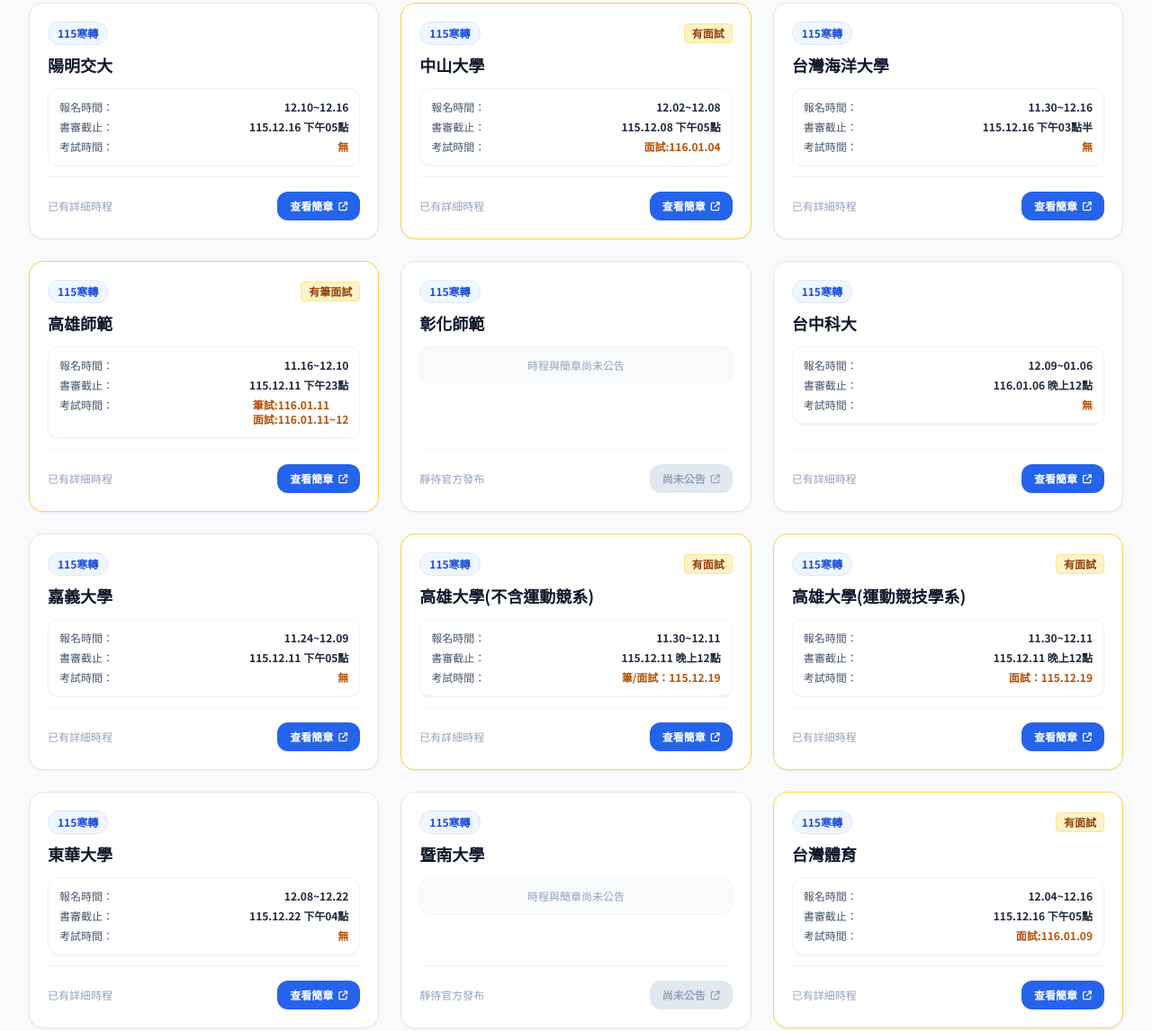
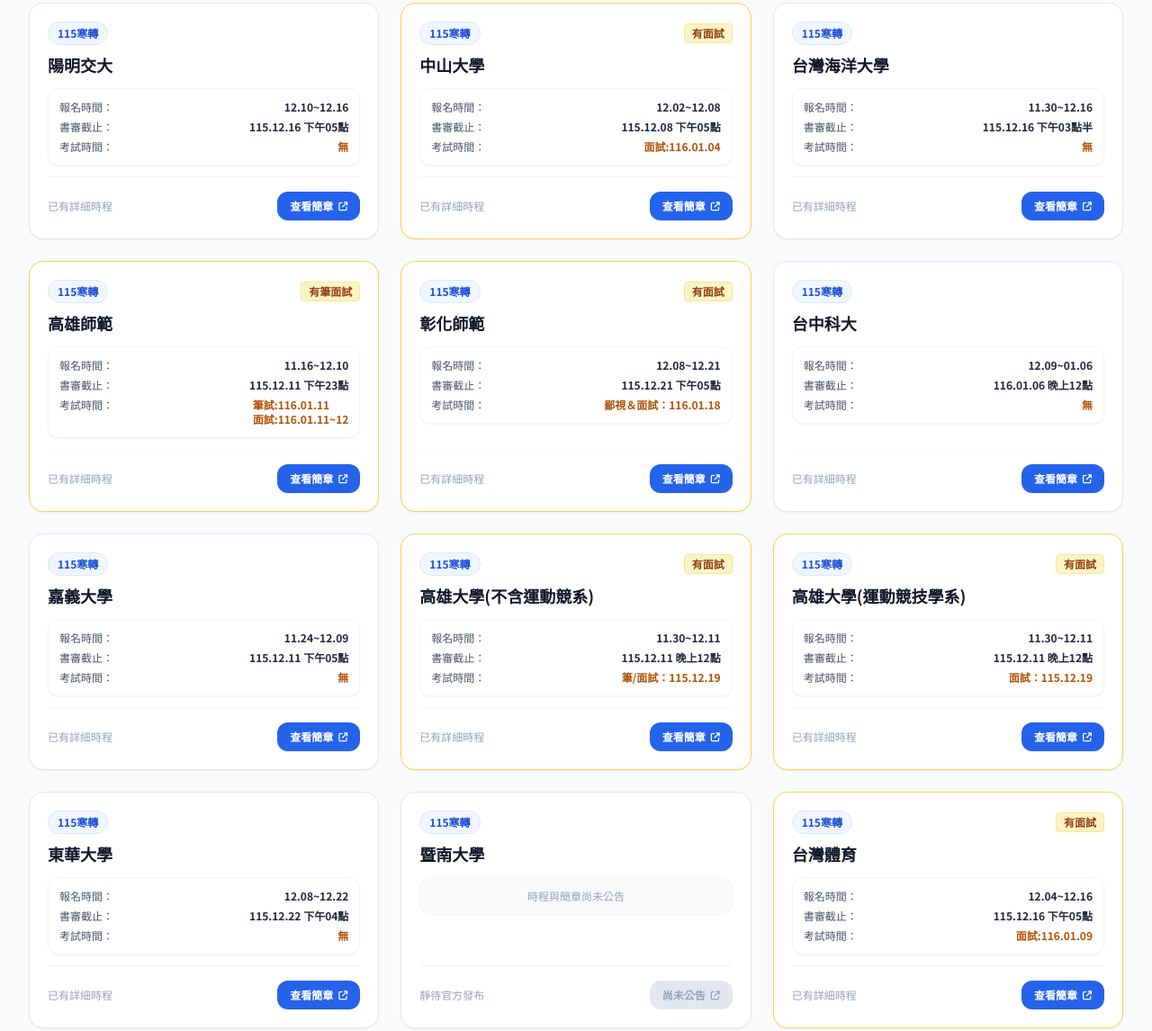
Before and after one commit to tkblong-men/winter-transfer-exam, a plain HTML site: page index.html in a window 1280 px wide. Shown: the part 641-1787 px from the top of the page at 90% size. Drawn offline with nearby package versions, Linux system fonts and the light colour scheme.

Commit message:
Update index.html

```diff
--- a/index.html
+++ b/index.html
@@ -152,7 +152,7 @@
             { name: "中山大學", reg: "12.02~12.08", docDeadline: "115.12.08 下午05點", exam: "面試:116.01.04", hasExam:  true, hasBrochure:  true, link: "https://drive.google.com/file/d/1OLeaKcvcs0gCm1KlsOs1RbfzEb0Xeu6N/view?usp=sharing" },
             { name: "台灣海洋大學", reg: "11.30~12.16", docDeadline: "115.12.16 下午03點半", exam: "無", hasExam: false, hasBrochure:  true, link: "https://drive.google.com/file/d/12GE4w2Hi_NFp7NDXhJnJv0aYpNKjThqP/view?usp=sharing" },
             { name: "高雄師範", reg: "11.16~12.10", docDeadline: "115.12.11 下午23點", exam: "筆試:116.01.11<br/>面試:116.01.11~12", hasExam: true, hasBrochure: true, link: "https://drive.google.com/file/d/1rqMlSS9P9J1XyfEWk8D6loAGbz1UGMJH/view?usp=sharing" },
-            { name: "彰化師範", reg: "-", docDeadline: "-", exam: "-", hasExam: false, hasBrochure: false, link: "#" },
+            { name: "彰化師範", reg: "12.08~12.21", docDeadline: "115.12.21 下午05點", exam: "鄙視＆面試：116.01.18", hasExam: true, hasBrochure: true, link: "https://drive.google.com/file/d/1CXD3xD5qc_7vo6Ul9uRsi4Ar5ewYrIR1/view?usp=sharing" },
             { name: "台中科大", reg: "12.09~01.06", docDeadline: "116.01.06 晚上12點", exam: "無", hasExam: false, hasBrochure:true, link: "https://drive.google.com/file/d/1fBUCkg0AmWxMiqEijwmPH_mNTJYsOK19/view?usp=sharing" },
             { name: "嘉義大學", reg: "11.24~12.09", docDeadline: "115.12.11 下午05點", exam: "無", hasExam: false, hasBrochure:true, link: "https://drive.google.com/file/d/1ERT2kms8revv3C3rKLPHiQbv-a1a0m7-/view?usp=sharing" },
             { name: "高雄大學(不含運動競系)", reg: "11.30~12.11", docDeadline: "115.12.11 晚上12點", exam: "筆/面試：115.12.19", hasExam: true, hasBrochure: true, link: "https://drive.google.com/file/d/1oejnI1ixU89wu0LDsCto9EXnhaDIhSue/view?usp=sharing" },
@@ -167,17 +167,19 @@
             { name: "南應大", reg: "11.24~01.11", docDeadline: "116.01.11 下午03點", exam: "無", hasExam: false, hasBrochure: true, link: "https://drive.google.com/file/d/17gY7xc4HQXeCWBAk9VC6E6RJ4ObGOCXs/view?usp=sharing" },
             { name: "逢甲大學", reg: "11.18~12.16", docDeadline: "115.12.17 下午06點", exam: "無", hasExam: false, hasBrochure: true, link: "https://drive.google.com/file/d/16GY_d1zDI0paCfIeWwe4GCqjGlskVCcb/view?usp=sharing" },
             { name: "靜宜大學", reg: "11.16~12.03", docDeadline: "115.12.03 晚上12點", exam: "無", hasExam: false, hasBrochure: true, link: "https://drive.google.com/file/d/1qsV3hMGcx19uTfirL6CBzc9OoT5vaVLI/view?usp=sharing" },
-            { name: "體育大學*", reg: "-", docDeadline: "-", exam: "-", hasExam: false, hasBrochure: false, link: "#" },
+            { name: "體育大學*", reg: "12.07~12.21", docDeadline: "115.12.21 下午02點", exam: "面試：116.01.09", hasExam: false, hasBrochure: true, link: "https://drive.google.com/file/d/1FI4OKy0uNUVg18bffQ6cJ26VgVOcL0jF/view?usp=sharing" },
             { name: "金門大學", reg: "-", docDeadline: "-", exam: "-", hasExam: false, hasBrochure: false, link: "#" },
             { name: "嶺東科大", reg: "12.01~01.07", docDeadline: "116.01.07 晚上12點", exam: "無", hasExam: false, hasBrochure: true, link: "https://drive.google.com/file/d/1MusevMVu5UCAgCLDlQ8Je9yMrKVioepJ/view?usp=sharing" },
             { name: "中山醫", reg: "12.01~12.15", docDeadline: "115.12.15 下午03點", exam: "筆試:116.01.09", hasExam: true, hasBrochure: true, link: "https://drive.google.com/file/d/1dnhXMR85Z8QBOlRhilREtdBlXPo0huP2/view?usp=sharing" },
             { name: "中國醫", reg: "11.12〜11.17", docDeadline: "無", exam: "筆試:116.01.10", hasExam: true, hasBrochure: false, link: "https://drive.google.com/file/d/1qzFF_dak_YrB5NiCPsb796hcOeLhT0xx/view?usp=sharing" },
             { name: "屏東大學", reg: "11.17~11.27", docDeadline: "115.11.27 下午05點半", exam: "無", hasExam: false, hasBrochure: true, link: "https://drive.google.com/file/d/1Tu8WciNvhUURltpcxhpn6-xJY5BWe54t/view?usp=sharing" },
-            { name: "亞洲大學", reg: "-", docDeadline: "-", exam: "-", hasExam: false, hasBrochure: false, link: "#" },
+            { name: "亞洲大學", reg: "12.11~01.04", docDeadline: "116.01.04 晚上12點", exam: "無", hasExam: false, hasBrochure: true, link: "https://drive.google.com/file/d/15J9S4lFaH7CiKmp64MeqQe0YUisQT_7h/view?usp=sharing" },
             { name: "輔仁大學", reg: "11.18~11.25", docDeadline: "115.11.25 中午12點", exam: "無", hasExam: false, hasBrochure: true, link: "https://drive.google.com/file/d/148iSm58KSGapOSjo1LvlE14meDRyN8Oo/view?usp=sharing" },
             { name: "北市大", reg: "-", docDeadline: "-", exam: "-", hasExam: false, hasBrochure: false, link: "#" },
+            { name: "南台科大", reg: "12.11~12.29", docDeadline: "115.12.29 中午12點", exam: "無", hasExam: false, hasBrochure: true, link: "https://drive.google.com/file/d/1WmOENwAMq64ewN-uvt0GfPNvSYGK1xHq/view?usp=sharing" },
+            { name: "海洋科大", reg: "12.09~12.30", docDeadline: "115.12.30 晚上12點", exam: "無", hasExam: false, hasBrochure: true, link: "https://drive.google.com/file/d/1scLrZ2MDqcaEtebNTHDpoPseUu-j1fjd/view?usp=sharing" },
             { name: "中原大學", reg: "11.24~12.15", docDeadline: "115.12.15 下午05點", exam: "無", hasExam: false, hasBrochure: true, link: "https://drive.google.com/file/d/1T8uD0IvFJemdSmAGm0Qux2vzDDViB_gb/view?usp=sharing" },
-            { name: "淡江大學", reg: "-", docDeadline: "-", exam: "-", hasExam: false, hasBrochure: false, link: "#" },
+            { name: "淡江大學", reg: "12.08~12.18", docDeadline: "115.12.18 中午12點", exam: "無", hasExam: false, hasBrochure: true, link: "https://drive.google.com/file/d/1VQX6QLsG_u9qMJiEl-li6661sjz90MLL/view?usp=sharing" },
             { name: "亞東科大", reg: "12.07-01.04", docDeadline: "116.01.04 晚上12點", exam: "無", hasExam: false, hasBrochure: true, link: "https://drive.google.com/file/d/1uEa8pBSqTDP5ba4qB3-EhVi2oOCNJL7C/view?usp=sharing" },
             { name: "東吳大學", reg: "11.30~12.16", docDeadline: "115.12.16 下午05點", exam: "無", hasExam: false, hasBrochure: true, link: "https://drive.google.com/file/d/1S6xAQkvEqCvlQILgPr8DIujBoTB7AAde/view?usp=sharing" },
             { name: "長庚大學", reg: "-", docDeadline: "-", exam: "-", hasExam: false, hasBrochure: false, isSuspended: true, link: "#" },
@@ -189,32 +191,41 @@
             { name: "華梵大學", reg: "12.01~01.06", docDeadline: "116.01.06 下午22點", exam: "筆試:116.01.10, 面試:116.01.10", hasExam: true, hasBrochure: true, link: "https://drive.google.com/file/d/1ogWJHdS4V-sxAi_Ur-PyfbVOGBk3Y7R3/view?usp=sharing" },
             { name: "義守大學", reg: "12.03~12.28", docDeadline: "115.12.28 下午04點", exam: "無", hasExam: false, hasBrochure: true, link: "https://drive.google.com/file/d/1unE10gJL4fC1xaH0NEiwdqJBAjCY_Uk3/view?usp=sharing" },
             { name: "文化大學", reg: "11.25~12.30", docDeadline: "115.12.30 下午03點", exam: "無", hasExam: false, hasBrochure: true, link: "https://drive.google.com/file/d/1HsFmHCwOTVgOo0lcOguKyhjTWCEIU2sw/view?usp=sharing" },
-            { name: "世新大學", reg: "11.11~12.04", docDeadline: "115.12.04 下午23點", exam: "無", hasExam: false, hasBrochure:  true, link: "https://drive.google.com/file/d/1igLKgvq7fw_0ydxxAjr88wGFEX9Fr4H4/view?usp=sharing" },
-            { name: "銘傳大學", reg: "-", docDeadline: "-", exam: "-", hasExam: false, hasBrochure: false, link: "#" },
+            { name: "世新大學", reg: "11.11~12.04", docDeadline: "115.12.04 下午23點", exam: "無", hasExam: false, hasBrochure: true, link: "https://drive.google.com/file/d/1igLKgvq7fw_0ydxxAjr88wGFEX9Fr4H4/view?usp=sharing" },
+            { name: "銘傳大學", reg: "12.11~12.22", docDeadline: "115.12.22 晚上12點", exam: "無", hasExam: false, hasBrochure: true, link: "https://drive.google.com/file/d/1VJwgc43AJyH2PrtIvyomZQJLru_lIO4p/view?usp=sharing" },
             { name: "高醫大", reg: "11.24~12.03", docDeadline: "115.12.03 下午05點", exam: "面試:116.01.09", hasExam: true, hasBrochure: true, link: "https://drive.google.com/file/d/1eqa1O8XQE8F2F-InQn8y8uXwuDbmcKzN/view?usp=sharing" },
             { name: "南華大學", reg: "-", docDeadline: "-", exam: "-", hasExam: false, hasBrochure: false, link: "#" },
-            { name: "真理大學", reg: "-", docDeadline: "-", exam: "-", hasExam: false, hasBrochure: false, link: "#" },
+            { name: "大仁科大", reg: "11.17~12.31", docDeadline: "115.12.31 下午05點", exam: "無", hasExam: false, hasBrochure: true, link: "https://drive.google.com/file/d/1fl5nywNIwYSzgFJV-inv2Y7kEoK12sm9/view?usp=sharing" },
+            { name: "真理大學", reg: "12.07~12.29", docDeadline: "115.12.29 下午05點", exam: "無", hasExam: false, hasBrochure: true, link: "https://drive.google.com/file/d/12y6OiyaJiTZ8AxCHT1HlkHEibKPCcvpr/view?usp=sharing" },
             { name: "中台科大", reg: "12.09~01.06", docDeadline: "116.01.06 晚上12點", exam: "無", hasExam: false, hasBrochure: true, link: "https://drive.google.com/file/d/1fBUCkg0AmWxMiqEijwmPH_mNTJYsOK19/view?usp=sharing" },
             { name: "實踐(北)", reg: "12.04~12.28", docDeadline: "115.12.28 晚上12點", exam: "面試:116.01.11", hasExam: true, hasBrochure: true, link: "https://drive.google.com/file/d/1lxG54CBlzG-TjX1ZhmiUBc3vM4Q7ZiH1/view?usp=sharing" },
             { name: "實踐(南)", reg: "12.04~01.04", docDeadline: "116.01.04 晚上12點", exam: "無", hasExam: false, hasBrochure: true, link: "https://drive.google.com/file/d/1PKOGSf5gPEw9gvISAPboVClQKAdvBNSu/view?usp=sharing" },
             { name: "中國科大(台北)", reg: "11.09~01.19", docDeadline: "116.01.19 下午11點", exam: "無", hasExam: false, hasBrochure: true, link: "https://drive.google.com/file/d/1tRR9l1YWS339wmteaA19miily-US4pwH/view?usp=sharing" },
             { name: "中國科大(新竹)", reg: "11.09~01.19", docDeadline: "116.01.19 下午11點", exam: "無", hasExam: false, hasBrochure: true, link: "https://drive.google.com/file/d/191pBWUesf_b5vvXLc56D9D4EMAjQmO9T/view?usp=sharing" },
             { name: "慈濟大學", reg: "11.11~11.26", docDeadline: "115.12.12", exam: "115.12.12", hasExam: true, hasBrochure: true, link: "https://drive.google.com/file/d/1fZexS3_CRo55uobGsGCcrsXkmAesAWZI/view?usp=sharing" },
-            { name: "大同大學*", reg: "-", docDeadline: "-", exam: "-", hasExam: false, hasBrochure: false, link: "#" },
-            { name: "長榮大學", reg: "-", docDeadline: "-", exam: "-", hasExam: false, hasBrochure: false, link: "#" },
+            { name: "大同大學", reg: "-", docDeadline: "-", exam: "-", hasExam: false, hasBrochure: false, link: "#" },
+            { name: "長榮大學", reg: "12.01~01.06", docDeadline: "116.01.06 【郵戳為憑】", exam: "無", hasExam: false, hasBrochure: true, link: "https://drive.google.com/file/d/1CKbZwDEKbFLDQa4gmLEi5HC5AAIHeut9/view?usp=sharing" },
             { name: "玄奘大學", reg: "-", docDeadline: "-", exam: "-", hasExam: false, hasBrochure: false, link: "#" },
-            { name: "聯合大學", reg: "-", docDeadline: "-", exam: "-", hasExam: false, hasBrochure: false, link: "#" },
+            { name: "聯合大學", reg: "12.04~12.24", docDeadline: "115.12.25 中午12點", exam: "無", hasExam: false, hasBrochure: true, link: "https://drive.google.com/file/d/10-BhuUo1E4NgaW2XcvifXAoiBlOxrKul/view?usp=sharing" },
             { name: "北醫大", reg: "12.07~12.14", docDeadline: "116.12.14 下午06點", exam: "面試:116.01.11~12<br/>筆試:116.01.12", hasExam: true, hasBrochure:  true, link: "https://drive.google.com/file/d/1cExqbDOX55uGuvyQgwebAI9FlYgiQfS1/view?usp=sharing" },
+            { name: "建國科大", reg: "12.07~01.18", docDeadline: "116.01.18 【郵戳為憑】", exam: "無", hasExam: false, hasBrochure: true, link: "https://drive.google.com/file/d/1nSw4Ka27V3dnjFaTNMPI1DEpz_wllBtv/view?usp=sharing" },
             { name: "開南大學", reg: "-", docDeadline: "-", exam: "-", hasExam: false, hasBrochure: false, link: "#" },
+            { name: "中教大", reg: "12.08~12.23", docDeadline: "115.12.23 晚上12點", exam: "面試：116..01.11~12", hasExam: false, hasBrochure: true, link: "https://drive.google.com/file/d/1nHMedr4DPRLWolCyGzHU1H22ZawYfxg5/view?usp=sharing" },
             { name: "敏實科大", reg: "11.16~12.31", docDeadline: "115.12.31 晚上12點", exam: "無", hasExam: false, hasBrochure: true, link: "https://drive.google.com/file/d/1b3X6RWh3RWRKnQrh04CSHH1UU1c_nW6B/view?usp=sharing" },
             { name: "佛光大學", reg: "11.24~01.05", docDeadline: "116.01.05 下午04點", exam: "無", hasExam: false, hasBrochure: true, link: "https://drive.google.com/file/d/1errejkg5b7dQ5GR0A7bZjXBZrIx9JeXM/view?usp=sharing" },
             { name: "大葉大學", reg: "11.30~01.11", docDeadline: "116.01.11 晚上12點", exam: "無", hasExam: false, hasBrochure: true, link: "https://drive.google.com/file/d/1FQ_hkfziwXNYitNHgdYfW9riVFrmvXP2/view?usp=sharing" },
             { name: "中信金融管理", reg: "11.23~12.18", docDeadline: "115.12.18 下午05點", exam: "無", hasExam: false, hasBrochure: true, link: "https://drive.google.com/file/d/1AAZJYFq43BFNLYY11gWHfUlCHwTwfRac/view?usp=sharing" },
             { name: "馬偕醫學大學", reg: "11.24~12.11", docDeadline: "115.12.11 下午05點", exam: "面試&筆試:116.01.11", hasExam: true, hasBrochure: true, link: "https://drive.google.com/file/d/1uQcSX6m_gCETGc5uAbADCEud1Vw3iW-U/view?usp=sharing" },
             { name: "法鼓文理學院", reg: "-", docDeadline: "-", exam: "-", hasExam: false, hasBrochure: false, link: "#" },
-            { name: "康寧大學", reg: "-", docDeadline: "-", exam: "-", hasExam: false, hasBrochure: false, link: "#" },
+            { name: "中信科大", reg: "12.07~01.08", docDeadline: "116.01.08 晚上12點", exam: "無", hasExam: false, hasBrochure: true, link: "https://drive.google.com/file/d/1P6N7JGAvt0oxtjVeJRD5TWU8TDtE9Xvt/view?usp=sharing" },
+            { name: "康寧大學", reg: "11.24~01.07", docDeadline: "116.01.07 【郵戳為憑】", exam: "無", hasExam: false, hasBrochure:  true, link: "https://drive.google.com/file/d/1yCQK6l8bzlNPqyHQhW8FplCbmXdZrWBB/view?usp=sharing" },
             { name: "勤益科大", reg: "11.10~12.30", docDeadline: "115.12.30 中午12點", exam: "無", hasExam: false, hasBrochure: true, link: "https://drive.google.com/file/d/1UmFVHokJ4PwEKw1p4VUQfhwOGUGnkJT2/view?usp=sharing" },
             { name: "中科大", reg: "-", docDeadline: "-", exam: "-", hasExam: false, hasBrochure: false, link: "#" },
+            { name: "樹德科大", reg: "12.08~01.20", docDeadline: "116.01.20 下午03點", exam: "面試：116.01.25", hasExam: false, hasBrochure: true, link: "https://drive.google.com/file/d/129a5ksp0NRmh34WMokGTPcLeFKdO6_qR/view?usp=sharing" },
+            { name: "嘉南藥理", reg: "12.04~12.28", docDeadline: "115.12.28 中午12點", exam: "無", hasExam: false, hasBrochure: true, link: "https://drive.google.com/file/d/1rVJ-38nBHuAJtUJGuXXXDjZgQwdIVlZu/view?usp=sharing" },
+            { name: "育達科大", reg: "11.27~12.21", docDeadline: "115.12.21 下午05點", exam: "無", hasExam: false, hasBrochure: true, link: "https://drive.google.com/file/d/1LY2a9ECmr0Bak_9jBSGfFa8VUC1wMqE8/view?usp=sharing" },
+            { name: "元培科大", reg: "11.25~01.21", docDeadline: "116.01.21 下午05點", exam: "無", hasExam: false, hasBrochure: true, link: "https://drive.google.com/file/d/1KxgXUh_WojtinhK10DlUFg2Eq1jOH1qS/view?usp=sharing" },
+            { name: "台鋼科大", reg: "11.20~01.08", docDeadline: "116.01.08 晚上12點", exam: "面試：116.01.11", hasExam: true, hasBrochure: true, link: "https://drive.google.com/file/d/1yeKi9yVFpcgeZlMra8ZZAjjDB7snL72b/view?usp=sharing" },
             { name: "崑山科大", reg: "11.23~12.24", docDeadline: "115.12.24 晚上12點", exam: "無", hasExam: false, hasBrochure: true, link: "https://drive.google.com/file/d/1Fj3kIpD5zwVLBQElTv_4u27eZGaVS1GF/view?usp=sharing" },
             { name: "輔英科大", reg: "11.23~01.14", docDeadline: "116.01.14 中午12點", exam: "無", hasExam: false, hasBrochure: true, link: "https://drive.google.com/file/d/1T_igwIyWZXK2k57Zl9bf0UVZd1Jz_jnY/view?usp=sharing" },
             { name: "屏科大", reg: "11.30~12.14", docDeadline: "115.12.14 晚上12點", exam: "無", hasExam: false, hasBrochure: true, link: "https://drive.google.com/file/d/161N101rZn7OjI75da2FipSsQLpWETPkH/view?usp=sharing" },
@@ -222,6 +233,7 @@
             { name: "明新科大", reg: "11.24~12.29", docDeadline: "115.12.29 中午12點", exam: "無", hasExam: false, hasBrochure: true, link: "https://drive.google.com/file/d/1YjET53JT5kDN6tLjI2IMtL4ZRVIi9Cnz/view?usp=sharing" },
             { name: "德明財經科大", reg: "11.09~01.22", docDeadline: "116.01.22 下午11點", exam: "無", hasExam: false, hasBrochure: true, link: "https://drive.google.com/file/d/1rwxKitbOTzmGmHhzCXSYRJSWSSB6VTQb/view?usp=sharing" },
             { name: "澎湖科大", reg: "-", docDeadline: "-", exam: "-", hasExam: false, hasBrochure: false, link: "#" },
+            { name: "萬能科大", reg: "12.04~01.14", docDeadline: "116.01.14 晚上12點", exam: "無", hasExam: false, hasBrochure: true, link: "https://drive.google.com/file/d/1OHyWlzKXuW7dF_K4xIxRcRqPv2BOGAcm/view?usp=sharing" },
             { name: "城市科大", reg: "12.01~01.22", docDeadline: "116.01.22 下午03點", exam: "無", hasExam: false, hasBrochure: true, link: "https://drive.google.com/file/d/1fjYpdE883zKKKSpiM3dru2YiSgdZKedz/view?usp=sharing" },
             { name: "弘光科大", reg: "11.25~12.29", docDeadline: "115.12.29 下午04點", exam: "無", hasExam: false, hasBrochure: true, link: "https://drive.google.com/file/d/1CixdDBuOxBINzuvFeXfZB_cDV0onUMO4/view?usp=sharing" },
             { name: "台北護理", reg: "11.30~12.11", docDeadline: "115.12.11 下午11點", exam: "面試:116.01.12", hasExam: true, hasBrochure: true, link: "https://drive.google.com/file/d/1p2I2myWe595kws1A6nvFRZ0F7hAq9YtP/view?usp=sharing" },
```
